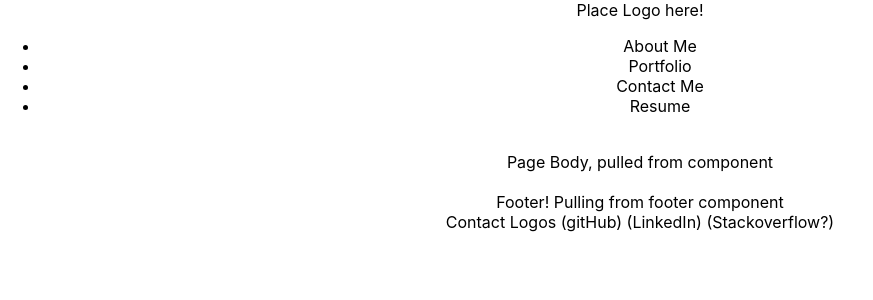
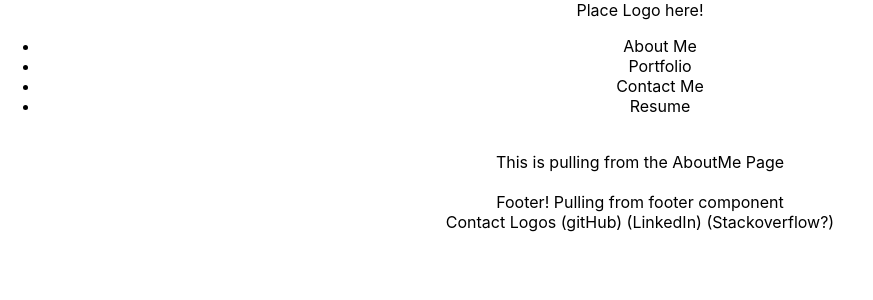
Before and after one commit to garrettWinter/the-winter-files, a React (Create React App) app: page / in a window 1280 px wide. Shown: the top 300 px of the page, without its empty margins (0-873 px from the left). Built offline with nearby package versions, Linux system fonts and the light colour scheme; the HTML template or start-up script is replaced by a standard one.

Commit message:
Setyp the pageBody component to render pages, and have created testable outline for the pages.

```diff
--- a/src/components/pageBody/index.js
+++ b/src/components/pageBody/index.js
@@ -1,8 +1,30 @@
-import React from 'react';
+import React, { useState } from 'react';
+
+import AboutMe from '../../pages/aboutMe'
+import ContactMe from '../../pages/contactMe'
+import Portfolio from '../../pages/portfolio'
+
+
 
 const PageBody = () => {
+  const [currentPage, setCurrentPage]  = useState ('AboutMe')
+
+  const renderPage = () => {
+    if(currentPage === 'AboutMe') {
+      return <AboutMe/>;
+    }
+    if(currentPage === 'ContactMe') {
+      return <ContactMe/>;
+    }
+    if(currentPage === 'Portfolio') {
+      return <Portfolio/>;
+    }
+  }
+
+  // const handlePageChange = (page) => setCurrentPage(page);
+
   return (
-      <div>Page Body, pulled from component</div>
+      <div>{renderPage()}</div>
   );
 };
 
--- a/src/pages/aboutMe/index.js
+++ b/src/pages/aboutMe/index.js
@@ -0,0 +1,11 @@
+import React from 'react';
+
+const AboutMe = () => {
+  return (
+    <main>
+        <div>This is pulling from the AboutMe Page</div>
+    </main>
+  );
+};
+
+export default AboutMe;
--- a/src/pages/contactMe/index.js
+++ b/src/pages/contactMe/index.js
@@ -0,0 +1,11 @@
+import React from 'react';
+
+const ContactMe = () => {
+  return (
+    <main>
+        <div>This is pulling from the ContactMe Page</div>
+    </main>
+  );
+};
+
+export default ContactMe;
--- a/src/pages/portfolio/index.js
+++ b/src/pages/portfolio/index.js
@@ -0,0 +1,11 @@
+import React from 'react';
+
+const Portfolio = () => {
+  return (
+    <main>
+        <div>This is pulling from the Portfolio Page</div>
+    </main>
+  );
+};
+
+export default Portfolio;
```
